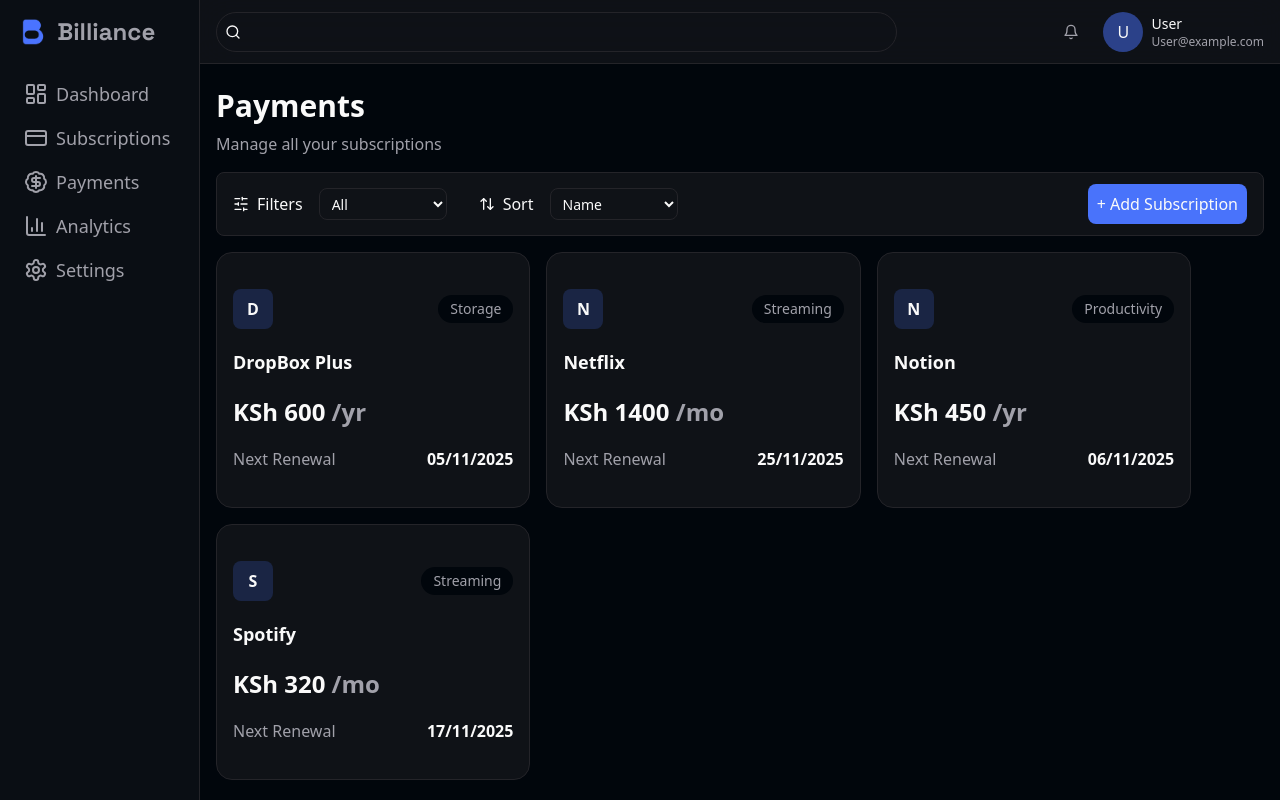
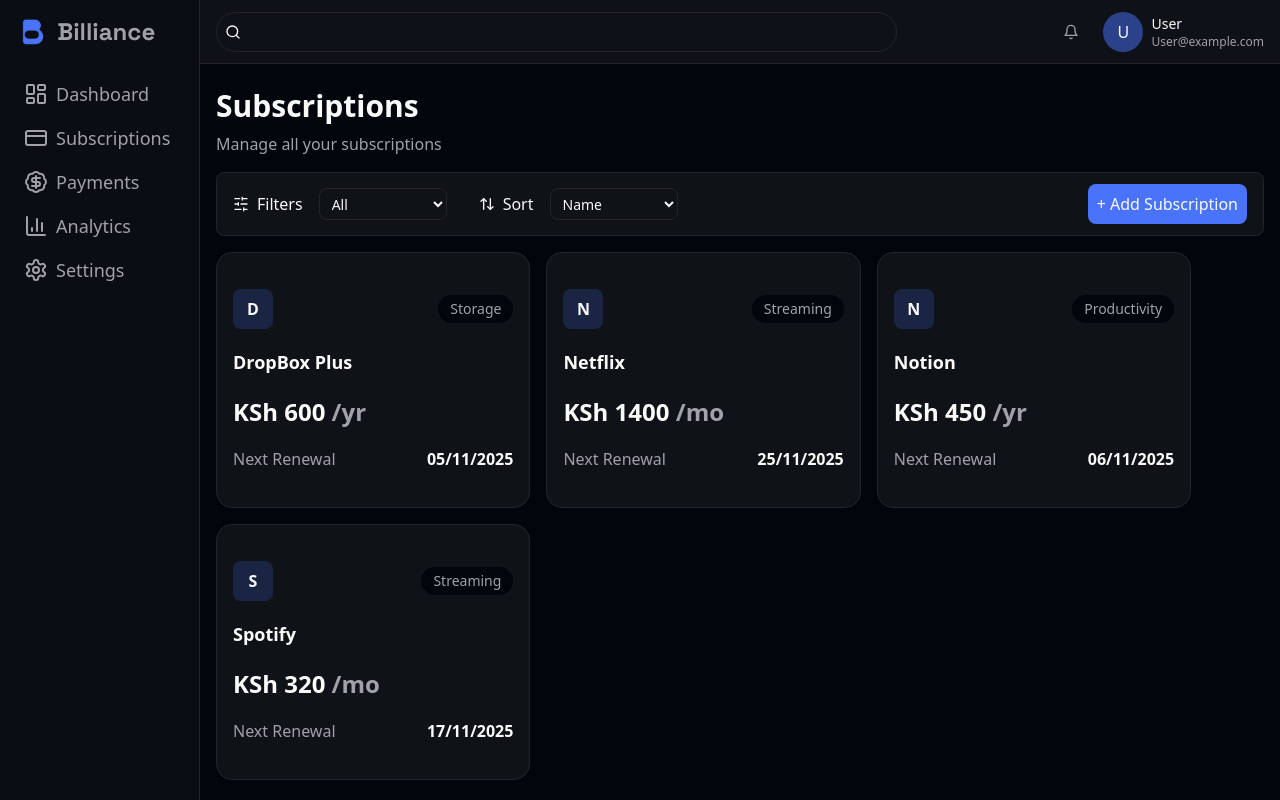
Before and after one commit to Suudi-sudo/saas-subscription-management, a React (Vite) app in the folder frontend/: page /subscriptions in a window 1280 px wide. Built offline with nearby package versions, Linux system fonts and the light colour scheme.

Commit message:
Fixed Subscriptions Page title

```diff
--- a/frontend/src/pages/subscriptions.jsx
+++ b/frontend/src/pages/subscriptions.jsx
@@ -76,7 +76,7 @@
       <DashNav />
       <main className="relative top-16 left-50 p-4 w-[calc(100vw-200px)] flex flex-col gap-4">
         <header className="text-left">
-          <h2 className="text-3xl font-bold my-2">Payments</h2>
+          <h2 className="text-3xl font-bold my-2">Subscriptions</h2>
           <p>Manage all your subscriptions</p>
         </header>
         <div className="w-full p-4 h-16 flex justify-between border-border border rounded-lg items-center bg-border/40">
```
